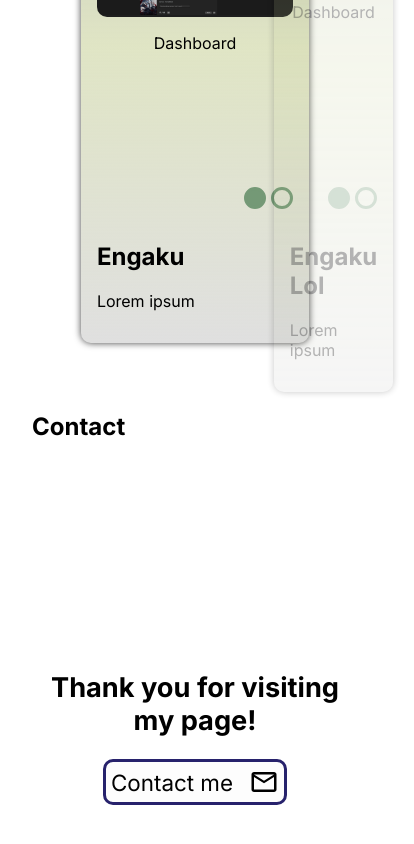
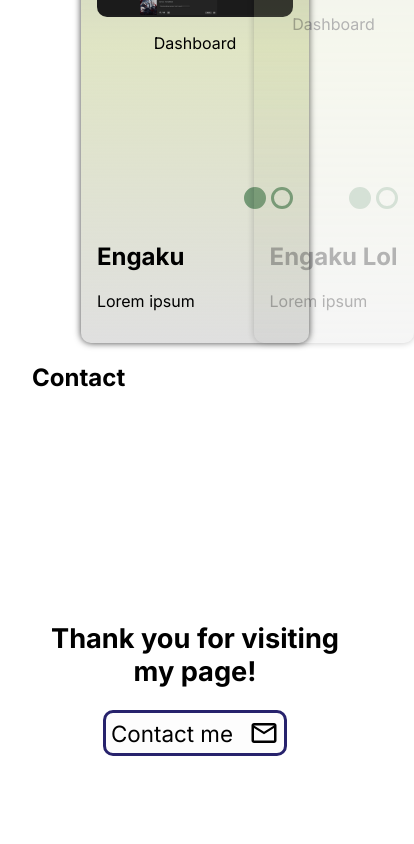
Before and after one commit to Reonharudo/dev-portfolio, a Next.js app: page / in a window 390 px wide. Shown: the part 6532-7376 px from the top of the page, 414 px wide, since content can reach past the window. Built offline with nearby package versions, Linux system fonts and the light colour scheme.

Commit message:
fixed text overflow in mobile viewport

```diff
--- a/src/components/ProjectSlider/ProjectShowcase/ProjectShowcase.module.css
+++ b/src/components/ProjectSlider/ProjectShowcase/ProjectShowcase.module.css
@@ -31,4 +31,6 @@
 
 .description {
     grid-area: description;
+    text-wrap: nowrap;
+    text-overflow: ellipsis;
 }
```
